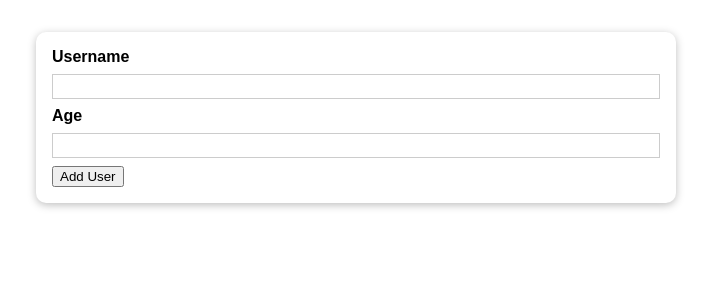
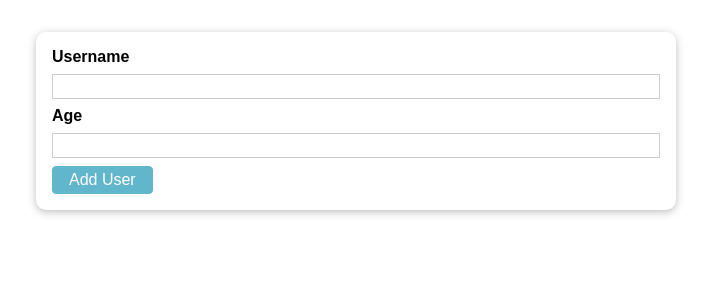
Before and after one commit to rocionadal/react-users, a React (Create React App) app: page / in a window 1280 px wide. Shown: the top 300 px of the page, without its empty margins (284-995 px from the left). Built offline with nearby package versions, Linux system fonts and the light colour scheme.

Commit message:
New UI component: Button

```diff
--- /dev/null
+++ b/src/components/UI/Button.js
@@ -0,0 +1,15 @@
+import classes from './Button.module.css';
+
+const Button = (props) => {
+  return (
+    <button
+      className={classes.button}
+      type={props.type || 'button'}
+      onClick={props.onClick}
+    >
+      {props.children}
+    </button>
+  );
+};
+
+export default Button;
--- /dev/null
+++ b/src/components/UI/Button.module.css
@@ -0,0 +1,19 @@
+.button {
+  font: inherit;
+  border: 1px solid #62b6cb;
+  background: #62b6cb;
+  color: white;
+  padding: 0.25rem 1rem;
+  cursor: pointer;
+  border-radius: 4px;
+}
+
+.button:hover,
+.button:active {
+  background: #aad6e0;
+  border-color: #aad6e0;
+}
+
+.button:focus {
+  outline: none;
+}
--- a/src/components/Users/AddUser.js
+++ b/src/components/Users/AddUser.js
@@ -1,4 +1,5 @@
 import Card from '../UI/Card';
+import Button from '../UI/Button';
 import classes from './AddUser.module.css';
 
 const AddUser = props => {
@@ -12,7 +13,7 @@
         <input id='username' type="text" />
         <label htmlFor="age">Age</label>
         <input id='age' type="number" />
-        <button type="submit">Add User</button>
+        <Button type="submit">Add User</Button>
       </form>
     </Card>
   )
```
